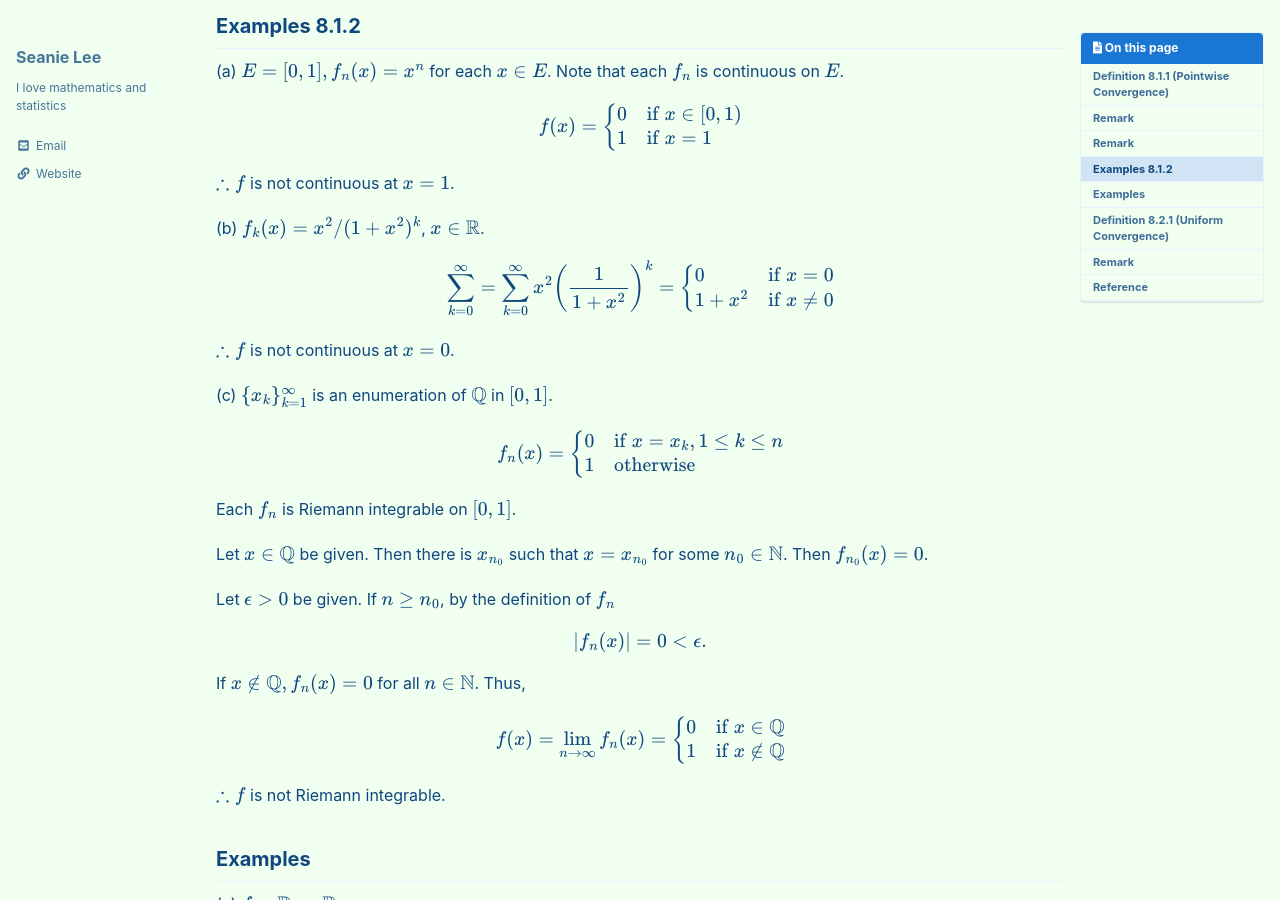
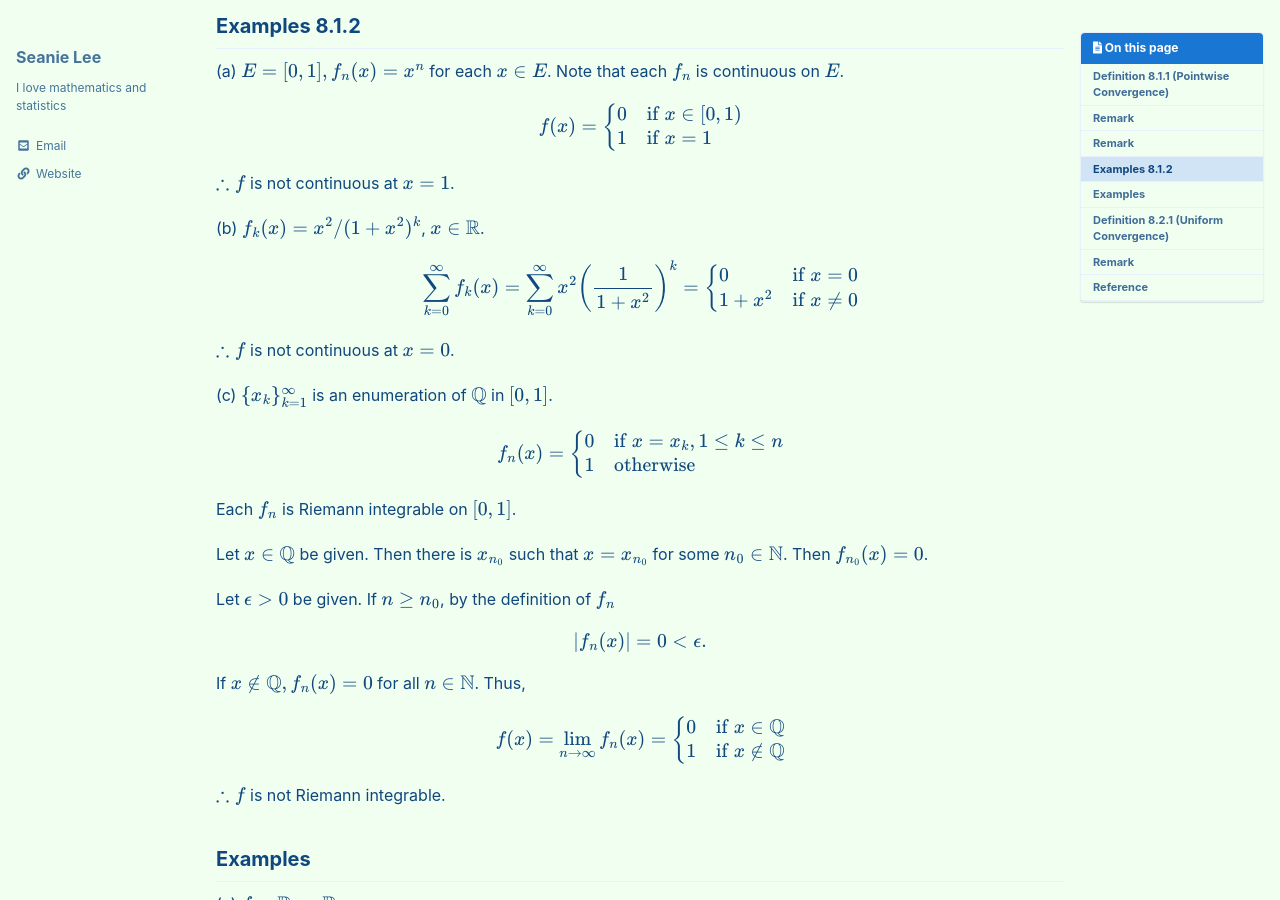
Before and after one commit to seanie12/blog, a Jekyll site: the page built from _posts/2021-08-28-pointwise-uniform-convergence.md, in a window 1280 px wide and 900 px high, scrolled down 871 px. Built offline with Jekyll 4.4.1, drawn with Linux system fonts in a browser that asks for light colours; cached includes are drawn as plain includes; formulas are drawn with MathJax 3.

```diff
--- a/_posts/2021-08-28-pointwise-uniform-convergence.md
+++ b/_posts/2021-08-28-pointwise-uniform-convergence.md
@@ -72,7 +72,7 @@ $\therefore f$ is not continuous at $x=1$.
 
 $$
 \begin{align*}
-\sum_{k=0}^\infty = \sum_{k=0}^\infty x^2\left( \frac{1}{1+x^2}\right)^k=\begin{cases}
+\sum_{k=0}^\infty f_k(x) = \sum_{k=0}^\infty x^2\left( \frac{1}{1+x^2}\right)^k=\begin{cases}
 0 & \text{if } x=0 \\
 1+x^2 & \text{if } x\neq 0
 \end{cases}
@@ -133,6 +133,7 @@ $$
 converges pointwise to $f(x)=0$.
 
 (b)
+
 $$
 \begin{align*}
 f_m (x) =
```
